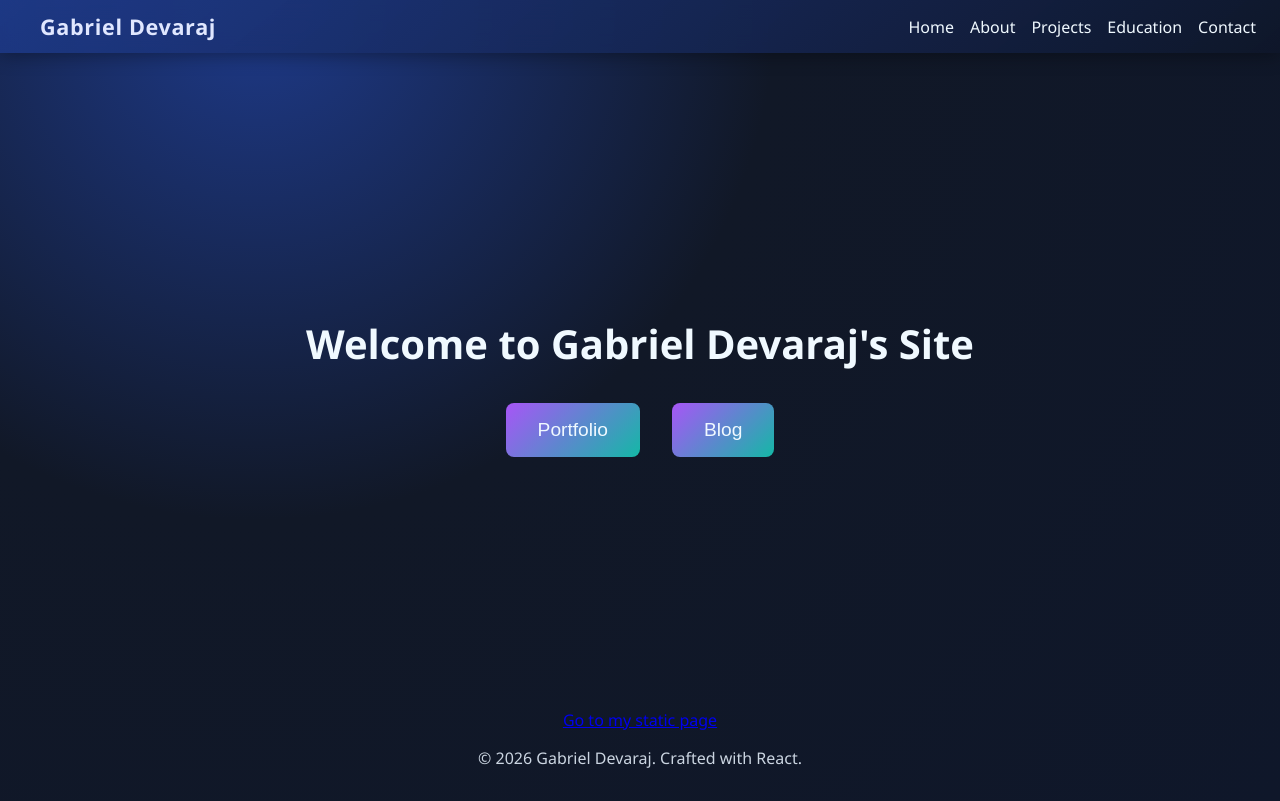
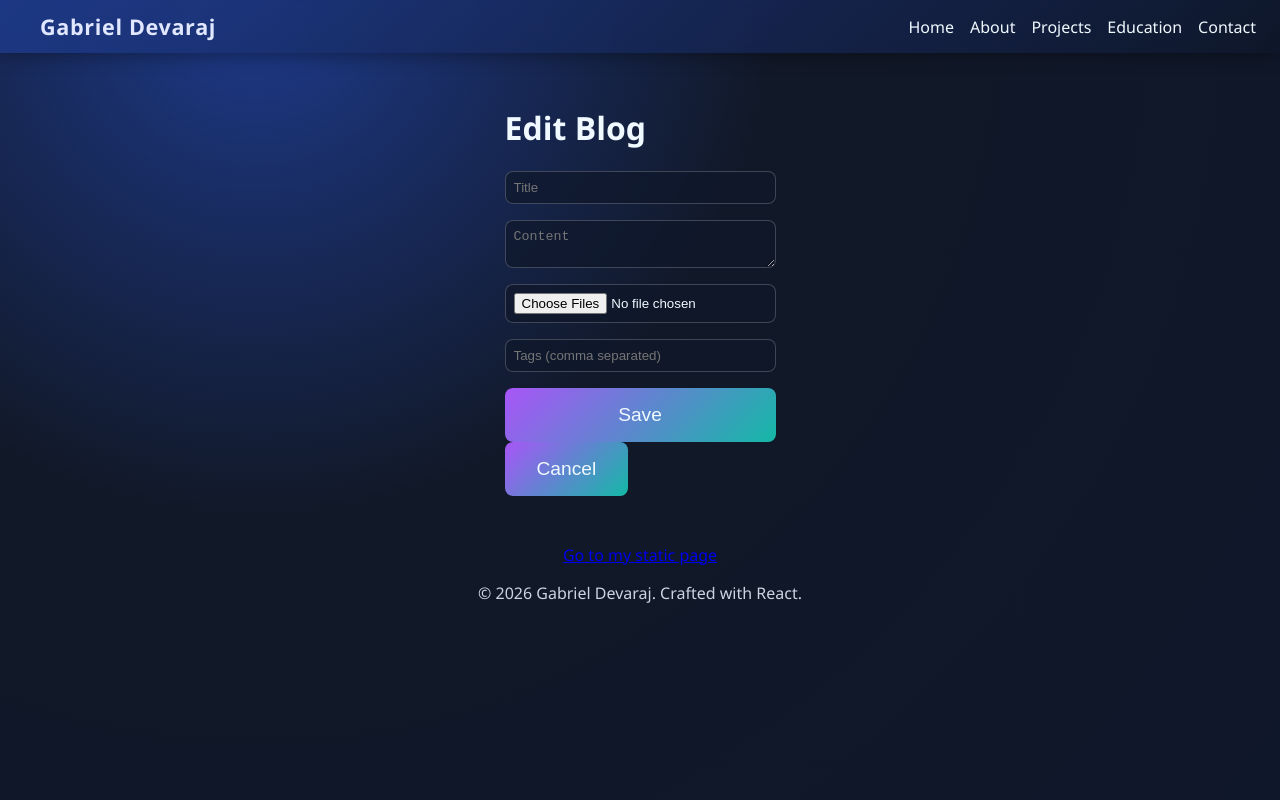
Before and after one commit to gabrieldevaraj/React_portfolio, a React (Create React App) app: page /#/blogs/create/1 in a window 1280 px wide. Built offline with nearby package versions, Linux system fonts and the light colour scheme.

Commit message:
Blog changes

```diff
--- a/src/App.css
+++ b/src/App.css
@@ -353,3 +353,30 @@ body {
   transform: translateY(-3px);
   box-shadow: 0 8px 20px rgba(168, 85, 247, 0.4);
 }
+
+.blog-list, .blog-detail, .blog-create, .blog-manage {
+  padding: 2rem;
+  max-width: 800px;
+  margin: 0 auto;
+}
+
+.blog-item {
+  background: rgba(30, 41, 59, 0.9);
+  border-radius: 12px;
+  padding: 1rem;
+  margin: 1rem 0;
+}
+
+.blog-create form {
+  display: flex;
+  flex-direction: column;
+  gap: 1rem;
+}
+
+.blog-create input, .blog-create textarea {
+  padding: 0.5rem;
+  border-radius: 8px;
+  border: 1px solid rgba(255, 255, 255, 0.2);
+  background: rgba(15, 23, 42, 0.7);
+  color: var(--text);
+}
--- a/src/App.js
+++ b/src/App.js
@@ -4,6 +4,10 @@ import Home from './pages/Home';
 import ProjectDetail from './pages/ProjectDetail';
 import EducationDetail from './pages/EducationDetail';
 import Landing from './pages/Landing';
+import BlogList from './pages/BlogList';
+import BlogDetail from './pages/BlogDetail';
+import BlogCreate from './pages/BlogCreate';
+import BlogManage from './pages/BlogManage';
 
 function App() {
   return (
@@ -49,6 +53,11 @@ function AppContent() {
         <Route path="/portfolio" element={<Home />} />
         <Route path="/projects/:id" element={<ProjectDetail />} />
         <Route path="/education/:id" element={<EducationDetail />} />
+        <Route path="/blogs" element={<BlogList />} />
+        <Route path="/blogs/:id" element={<BlogDetail />} />
+        <Route path="/blogs/create" element={<BlogCreate />} />
+        <Route path="/blogs/create/:id" element={<BlogCreate />} />
+        <Route path="/blogs/manage" element={<BlogManage />} />
         <Route path="*" element={<Landing />} />
       </Routes>
 
--- /dev/null
+++ b/src/pages/BlogCreate.js
@@ -0,0 +1,53 @@
+import React, { useState, useEffect } from 'react';
+import { useParams, useNavigate } from 'react-router-dom';
+import '../App.css';
+
+function BlogCreate() {
+  const { id } = useParams();
+  const navigate = useNavigate();
+  const [blog, setBlog] = useState({ title: '', content: '', images: [], tags: [] });
+
+  useEffect(() => {
+    if (id) {
+      const storedBlogs = JSON.parse(localStorage.getItem('blogs') || '[]');
+      const foundBlog = storedBlogs.find(b => b.id === parseInt(id));
+      if (foundBlog) setBlog(foundBlog);
+    }
+  }, [id]);
+
+  const handleSubmit = (e) => {
+    e.preventDefault();
+    const storedBlogs = JSON.parse(localStorage.getItem('blogs') || '[]');
+    if (id) {
+      const updatedBlogs = storedBlogs.map(b => b.id === parseInt(id) ? { ...blog, date: new Date().toISOString() } : b);
+      localStorage.setItem('blogs', JSON.stringify(updatedBlogs));
+    } else {
+      const newBlog = { ...blog, id: Date.now(), date: new Date().toISOString() };
+      storedBlogs.push(newBlog);
+      localStorage.setItem('blogs', JSON.stringify(storedBlogs));
+    }
+    navigate('/blogs');
+  };
+
+  const handleImageUpload = (e) => {
+    const files = Array.from(e.target.files);
+    const images = files.map(file => URL.createObjectURL(file));
+    setBlog({ ...blog, images });
+  };
+
+  return (
+    <div className="blog-create">
+      <h1>{id ? 'Edit Blog' : 'Create Blog'}</h1>
+      <form onSubmit={handleSubmit}>
+        <input type="text" placeholder="Title" value={blog.title} onChange={e => setBlog({ ...blog, title: e.target.value })} required />
+        <textarea placeholder="Content" value={blog.content} onChange={e => setBlog({ ...blog, content: e.target.value })} required />
+        <input type="file" multiple onChange={handleImageUpload} />
+        <input type="text" placeholder="Tags (comma separated)" value={blog.tags.join(', ')} onChange={e => setBlog({ ...blog, tags: e.target.value.split(', ') })} />
+        <button type="submit" className="landing-button">Save</button>
+      </form>
+      <button onClick={() => navigate('/blogs')} className="landing-button">Cancel</button>
+    </div>
+  );
+}
+
+export default BlogCreate;
--- /dev/null
+++ b/src/pages/BlogDetail.js
@@ -0,0 +1,29 @@
+import React, { useState, useEffect } from 'react';
+import { useParams } from 'react-router-dom';
+import '../App.css';
+
+function BlogDetail() {
+  const { id } = useParams();
+  const [blog, setBlog] = useState(null);
+
+  useEffect(() => {
+    const storedBlogs = JSON.parse(localStorage.getItem('blogs') || '[]');
+    const foundBlog = storedBlogs.find(b => b.id === parseInt(id));
+    setBlog(foundBlog);
+  }, [id]);
+
+  if (!blog) return <div>Loading...</div>;
+
+  return (
+    <div className="blog-detail">
+      <button onClick={() => window.history.back()} className="landing-button">Back</button>
+      <h1>{blog.title}</h1>
+      <p>{blog.date}</p>
+      <div dangerouslySetInnerHTML={{ __html: blog.content }} />
+      {blog.images.map((img, idx) => <img key={idx} src={img} alt="" />)}
+      <p>Tags: {blog.tags.join(', ')}</p>
+    </div>
+  );
+}
+
+export default BlogDetail;
--- /dev/null
+++ b/src/pages/BlogList.js
@@ -0,0 +1,35 @@
+import React, { useState, useEffect } from 'react';
+import { Link } from 'react-router-dom';
+import '../App.css';
+
+function BlogList() {
+  const [blogs, setBlogs] = useState([]);
+
+  useEffect(() => {
+    const storedBlogs = JSON.parse(localStorage.getItem('blogs') || '[]');
+    setBlogs(storedBlogs);
+  }, []);
+
+  return (
+    <div className="blog-list">
+      <h1>My Blogs</h1>
+      <Link to="/blogs/create">
+        <button className="landing-button">Create New Blog</button>
+      </Link>
+      <Link to="/blogs/manage">
+        <button className="landing-button">Manage Blogs</button>
+      </Link>
+      <div className="blogs">
+        {blogs.map(blog => (
+          <div key={blog.id} className="blog-item">
+            <h2>{blog.title}</h2>
+            <p>{blog.date}</p>
+            <Link to={`/blogs/${blog.id}`}>Read More</Link>
+          </div>
+        ))}
+      </div>
+    </div>
+  );
+}
+
+export default BlogList;
--- /dev/null
+++ b/src/pages/BlogManage.js
@@ -0,0 +1,39 @@
+import React, { useState, useEffect } from 'react';
+import { Link, useNavigate } from 'react-router-dom';
+import '../App.css';
+
+function BlogManage() {
+  const [blogs, setBlogs] = useState([]);
+  const navigate = useNavigate();
+
+  useEffect(() => {
+    const storedBlogs = JSON.parse(localStorage.getItem('blogs') || '[]');
+    setBlogs(storedBlogs);
+  }, []);
+
+  const deleteBlog = (id) => {
+    const updatedBlogs = blogs.filter(b => b.id !== id);
+    setBlogs(updatedBlogs);
+    localStorage.setItem('blogs', JSON.stringify(updatedBlogs));
+  };
+
+  return (
+    <div className="blog-manage">
+      <h1>Manage Blogs</h1>
+      <Link to="/blogs/create">
+        <button className="landing-button">Add New Blog</button>
+      </Link>
+      <div className="blogs">
+        {blogs.map(blog => (
+          <div key={blog.id} className="blog-item">
+            <h2>{blog.title}</h2>
+            <button onClick={() => navigate(`/blogs/create/${blog.id}`)} className="landing-button">Edit</button>
+            <button onClick={() => deleteBlog(blog.id)} className="landing-button">Delete</button>
+          </div>
+        ))}
+      </div>
+    </div>
+  );
+}
+
+export default BlogManage;
--- a/src/pages/Landing.js
+++ b/src/pages/Landing.js
@@ -10,9 +10,9 @@ function Landing() {
         <Link to="/portfolio">
           <button className="landing-button">Portfolio</button>
         </Link>
-        <a href="https://blog.gabrieldevaraj.in" target="_blank" rel="noopener noreferrer">
+        <Link to="/blogs">
           <button className="landing-button">Blog</button>
-        </a>
+        </Link>
       </div>
     </div>
   );
```
